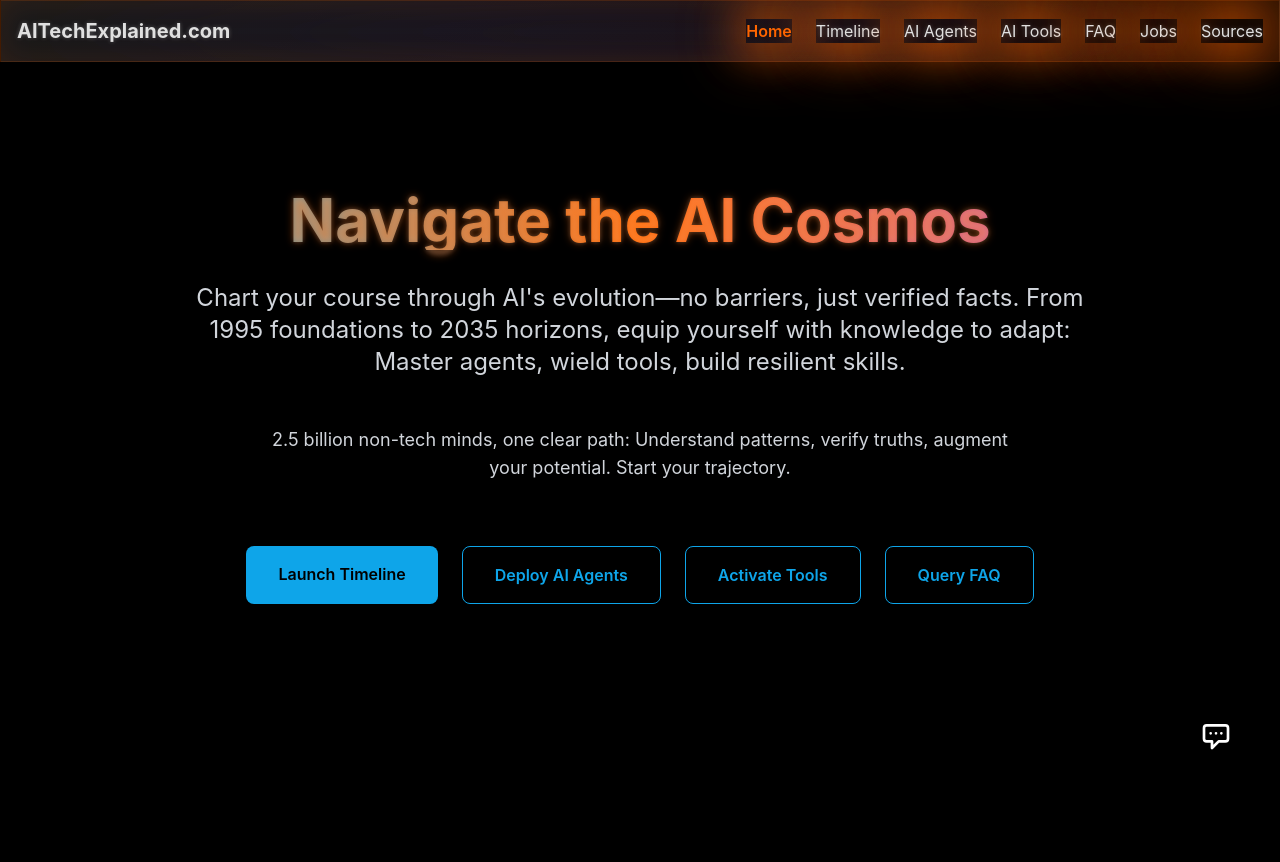
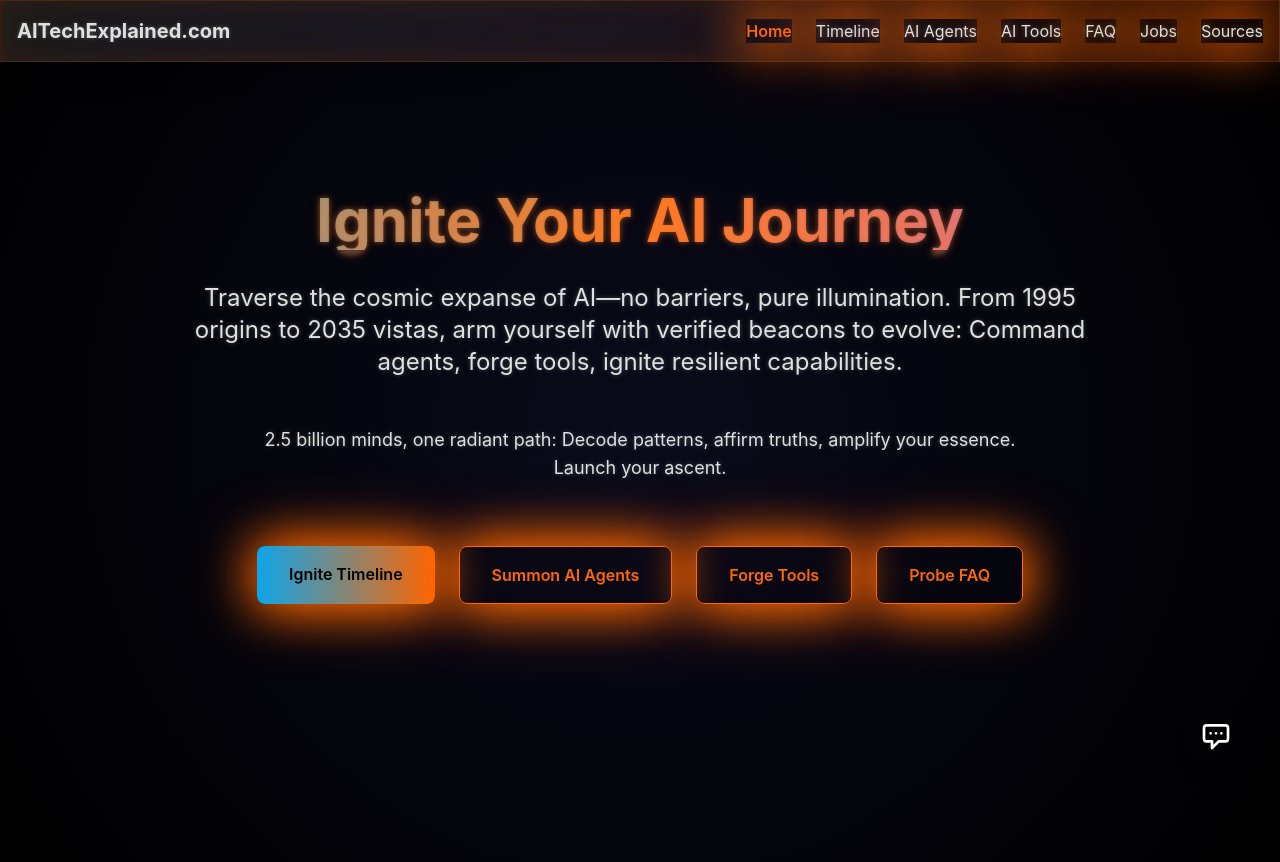
Before and after one commit to Whitehawks6/AITechAttempt2, a Next.js app: page / in a window 1280 px wide. Built offline with nearby package versions, Linux system fonts and the light colour scheme.

Commit message:
Update page.tsx

```diff
--- a/app/page.tsx
+++ b/app/page.tsx
@@ -1,28 +1,28 @@
 export default function Home() {
   return (
-    <div className="min-h-screen bg-spaceBlack text-crispWhite">
+    <div className="min-h-screen">
       <section className="container mx-auto px-4 py-16 md:py-32 text-center">
-        <h1 className="text-4xl md:text-5xl lg:text-6xl font-bold mb-8 leading-tight text-electricBlue">
-          Navigate the AI Cosmos
+        <h1 className="text-4xl md:text-5xl lg:text-6xl font-bold mb-8 leading-tight">
+          Ignite Your AI Journey
         </h1>
-        <p className="text-xl md:text-2xl text-grayText max-w-4xl mx-auto mb-12">
-          Chart your course through AI's evolution—no barriers, just verified facts. From 1995 foundations to 2035 horizons, equip yourself with knowledge to adapt: Master agents, wield tools, build resilient skills.
+        <p className="text-xl md:text-2xl text-silverWhite max-w-4xl mx-auto mb-12 text-shadow">
+          Traverse the cosmic expanse of AI—no barriers, pure illumination. From 1995 origins to 2035 vistas, arm yourself with verified beacons to evolve: Command agents, forge tools, ignite resilient capabilities.
         </p>
-        <p className="text-lg text-grayText max-w-3xl mx-auto mb-16">
-          2.5 billion non-tech minds, one clear path: Understand patterns, verify truths, augment your potential. Start your trajectory.
+        <p className="text-lg text-silverWhite max-w-3xl mx-auto mb-16">
+          2.5 billion minds, one radiant path: Decode patterns, affirm truths, amplify your essence. Launch your ascent.
         </p>
         <div className="flex flex-wrap justify-center gap-6">
-          <a href="/timeline" className="px-8 py-4 bg-electricBlue text-spaceBlack font-semibold rounded-lg hover:bg-neonPurple transition-colors">
-            Launch Timeline
+          <a href="/timeline" className="px-8 py-4 bg-gradient-to-r from-electricBlue to-fireOrange text-spaceBlack font-semibold rounded-lg hover:scale-105 transition-transform pulse-flare">
+            Ignite Timeline
           </a>
-          <a href="/agents" className="px-8 py-4 border border-electricBlue text-electricBlue font-semibold rounded-lg hover:bg-electricBlue/10 transition-colors">
-            Deploy AI Agents
+          <a href="/agents" className="px-8 py-4 border border-fireOrange text-fireOrange font-semibold rounded-lg hover:bg-fireOrange/10 transition-colors pulse-flare">
+            Summon AI Agents
           </a>
-          <a href="/tools" className="px-8 py-4 border border-electricBlue text-electricBlue font-semibold rounded-lg hover:bg-electricBlue/10 transition-colors">
-            Activate Tools
+          <a href="/tools" className="px-8 py-4 border border-fireOrange text-fireOrange font-semibold rounded-lg hover:bg-fireOrange/10 transition-colors pulse-flare">
+            Forge Tools
           </a>
-          <a href="/faq" className="px-8 py-4 border border-electricBlue text-electricBlue font-semibold rounded-lg hover:bg-electricBlue/10 transition-colors">
-            Query FAQ
+          <a href="/faq" className="px-8 py-4 border border-fireOrange text-fireOrange font-semibold rounded-lg hover:bg-fireOrange/10 transition-colors pulse-flare">
+            Probe FAQ
           </a>
         </div>
       </section>
```
